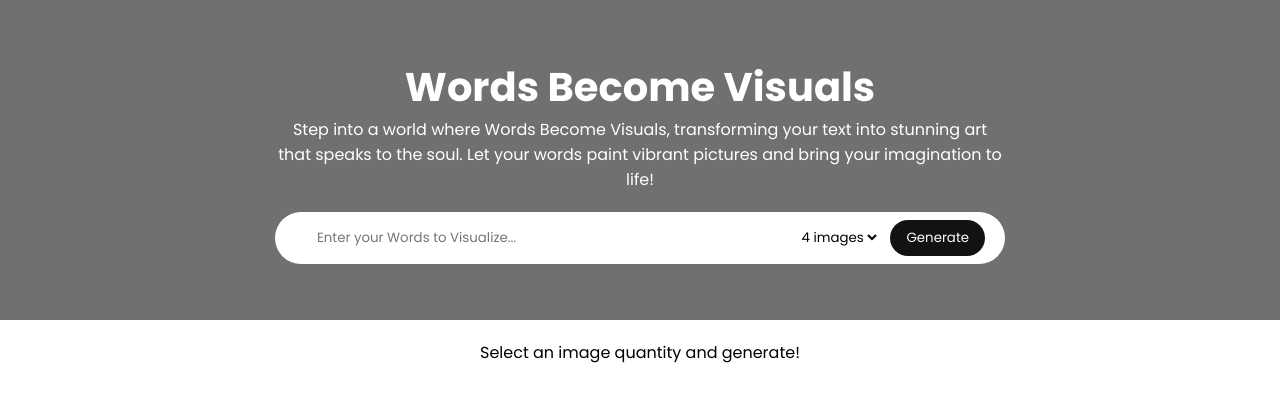
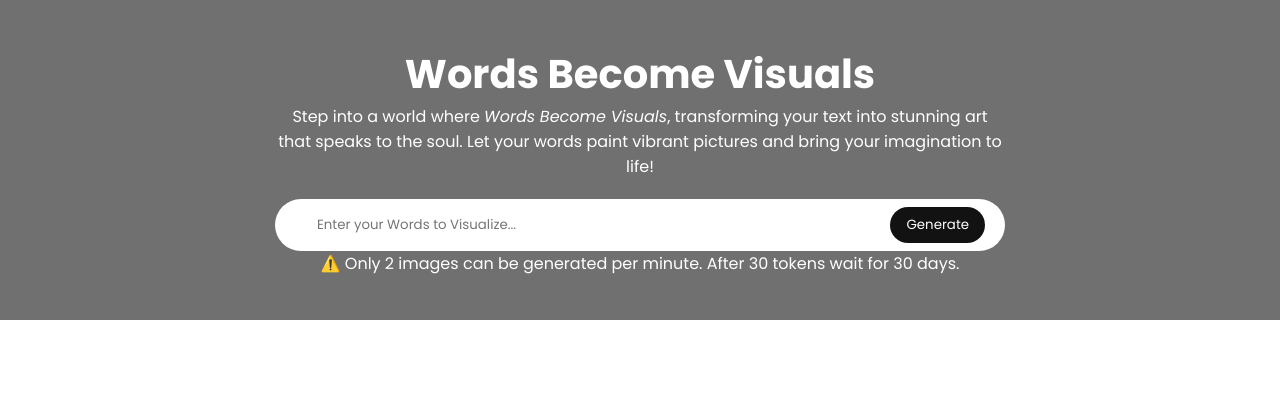
Before and after one commit to Eswar70/Words-Become-Visuals, a plain HTML site: page index.html in a window 1280 px wide. Drawn offline with Linux system fonts and the light colour scheme.

Commit message:
Update index.html
updated the HTML file

```diff
--- a/index.html
+++ b/index.html
@@ -11,22 +11,17 @@
     <section class="image-generator">
         <div class="content">
             <h1>Words Become Visuals</h1>
-            <p>Step into a world where <bold>Words Become Visuals</bold>,
+            <p>Step into a world where <i>Words Become Visuals</i>,
                 transforming your text into stunning art that speaks to the soul.
                 Let your words paint vibrant pictures and bring your imagination to life!
             </p>
             <form action="#" class="generate-form">
                 <input type="text" class="prompt-input" placeholder="Enter your Words to Visualize..." required>
                 <div class="controls">
-                    <select class="img-quty" title="Select number of images">
-                        <option value="1">1 image</option>
-                        <option value="2">2 images</option>
-                        <option value="3">3 images</option>
-                        <option value="4" selected>4 images</option>
-                    </select>
                     <button type="submit" class="generate-btn" title="Generate Images">Generate</button>
                 </div>
             </form>
+            <p class="note">⚠️ Only 2 images can be generated per minute. After 30 tokens wait for 30 days.</p>
         </div>
     </section>
 
@@ -35,7 +30,6 @@
     </div>
 
     <section class="generate-images">
-        <p class="img-qty-display">Select an image quantity and generate!</p>
     </section>
 </body>
 </html>
```
